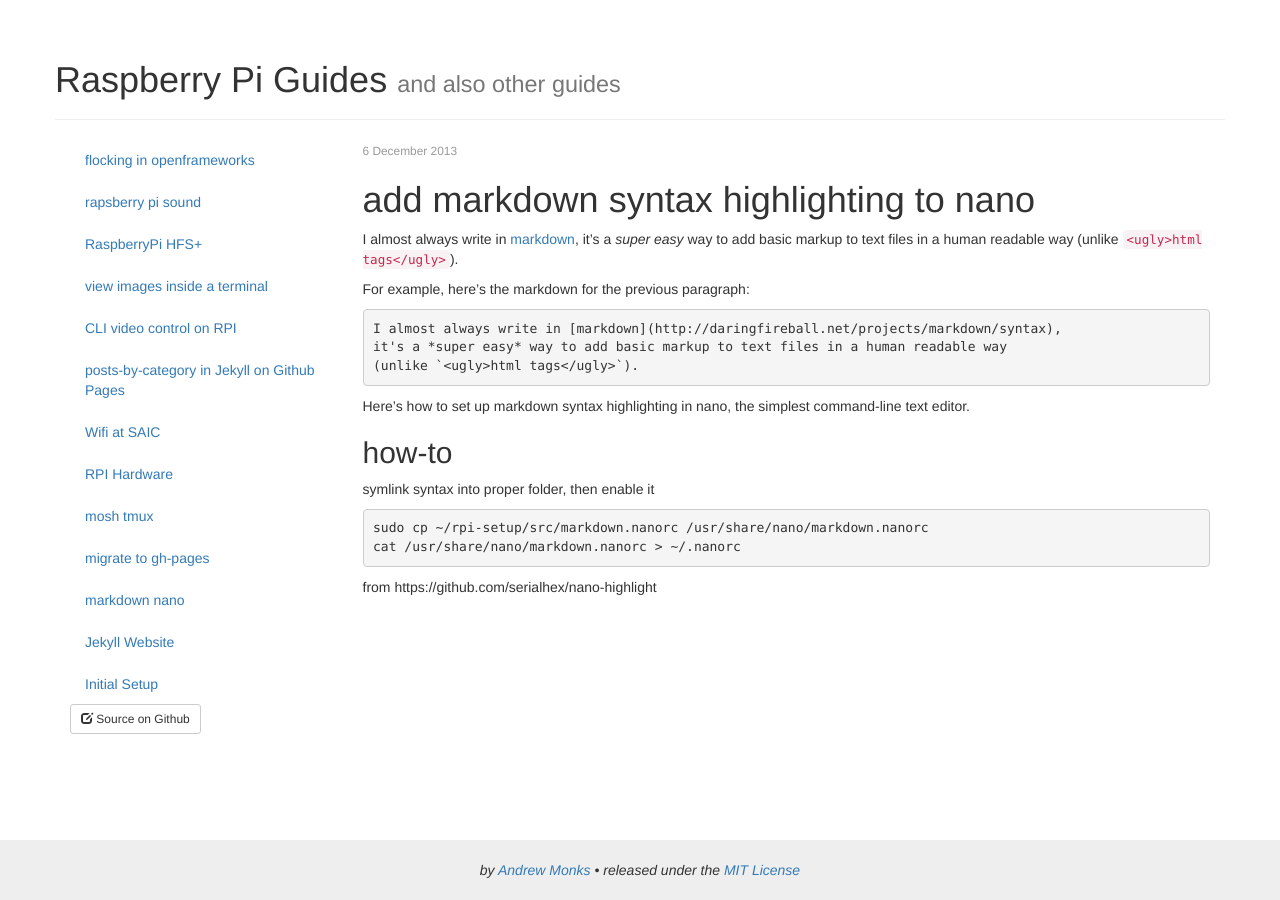
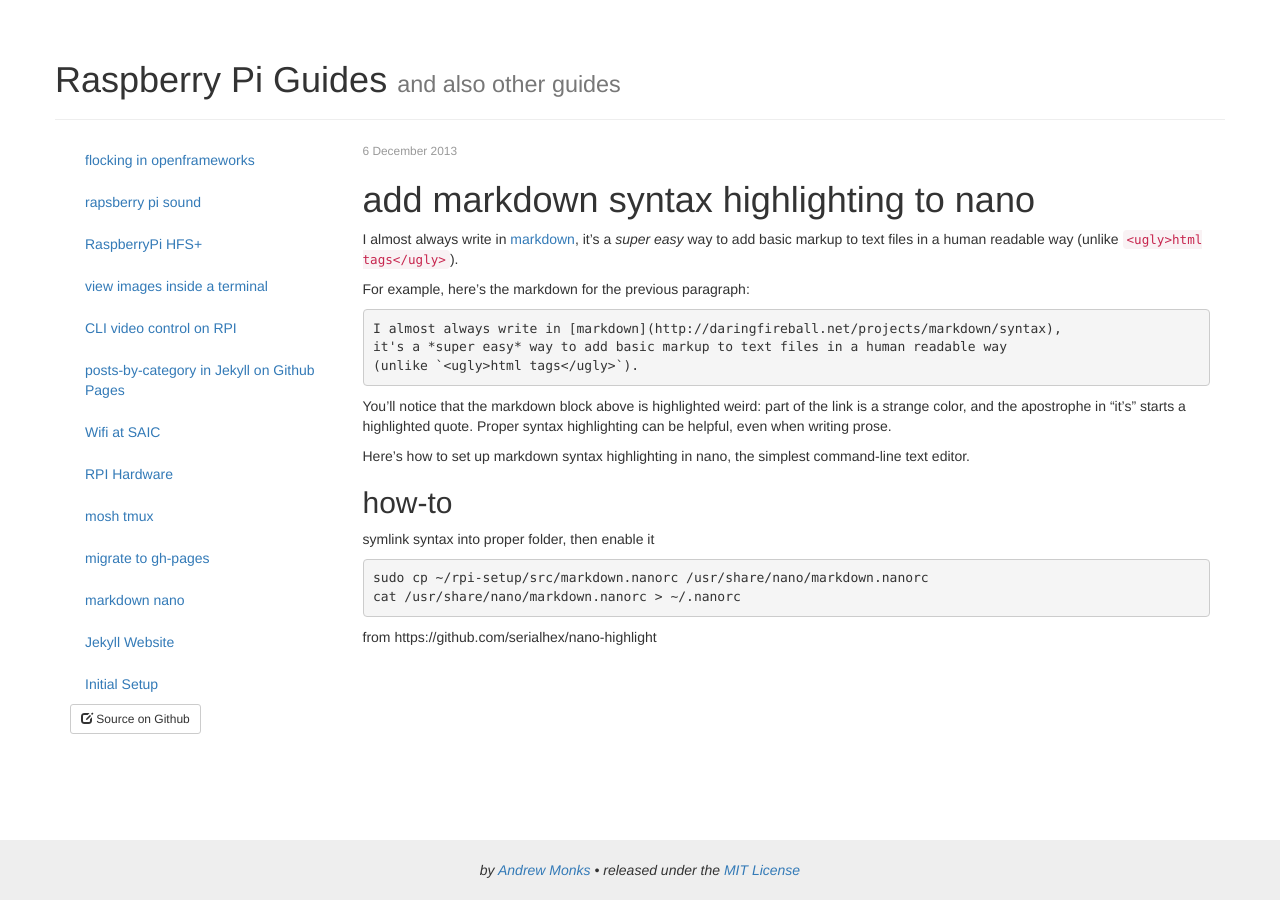
Before and after one commit to amonks/rpi-setup, a Jekyll site: the page built from _posts/2013-12-6-markdown-nano.md, in a window 1280 px wide. Built offline with Jekyll 4.4.1, drawn with Linux system fonts in a browser that asks for light colours; nearby versions of some CDN libraries.

Commit message:
markdown

```diff
--- a/_posts/2013-12-6-markdown-nano.md
+++ b/_posts/2013-12-6-markdown-nano.md
@@ -20,6 +20,8 @@ For example, here's the markdown for the previous paragraph:
 	it's a *super easy* way to add basic markup to text files in a human readable way
 	(unlike `<ugly>html tags</ugly>`).
 
+You'll notice that the markdown block above is highlighted weird: part of the link is a strange color, and the apostrophe in "it's" starts a highlighted quote. Proper syntax highlighting can be helpful, even when writing prose.
+
 Here's how to set up markdown syntax highlighting in nano, the simplest command-line text editor.
 
 ## how-to
```
